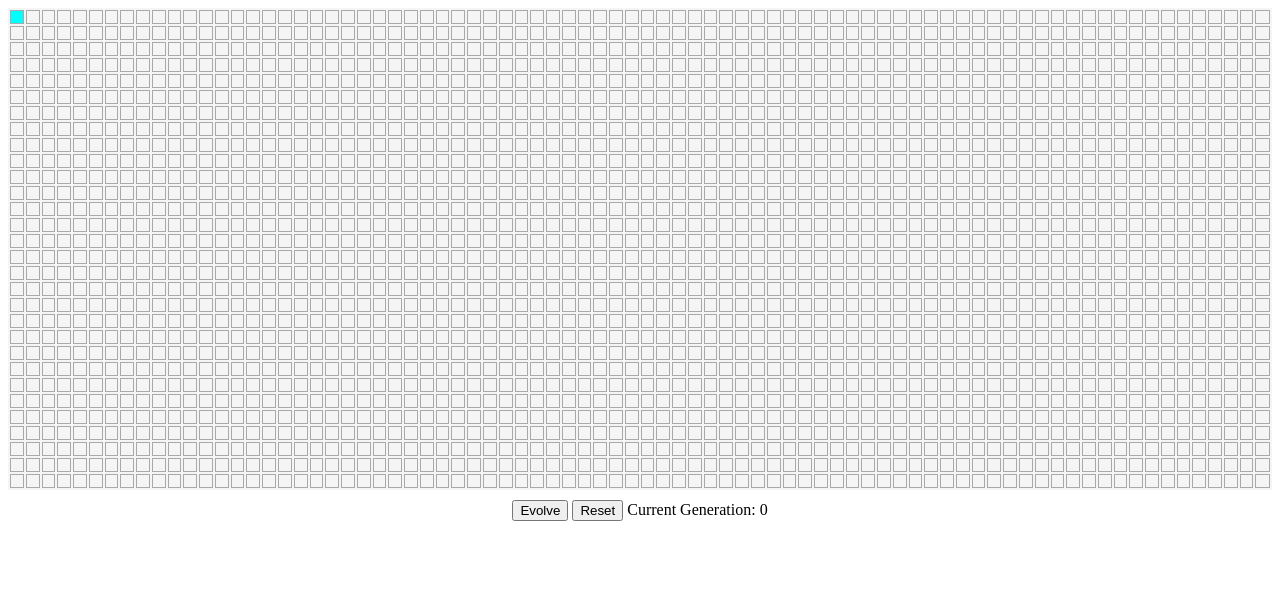
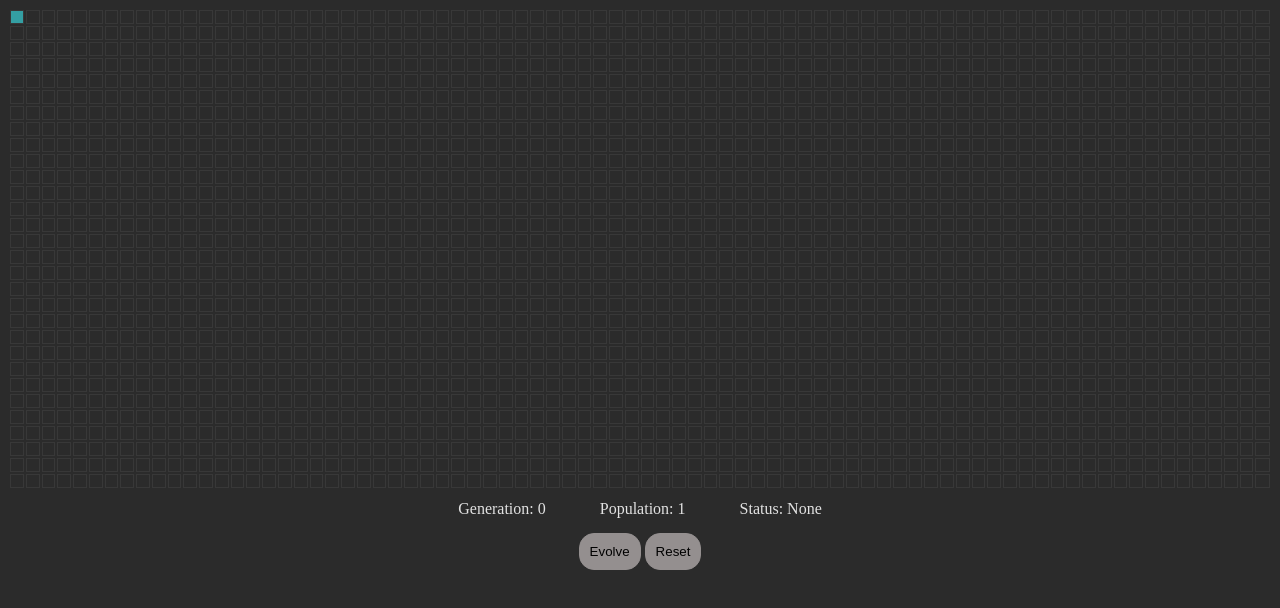
Before and after one commit to Exyss/game-of-life, a plain HTML site: page index.html in a window 1280 px wide. Both pictures are taken after a click on the element 16 px from the left and 17 px from the top of the page. Drawn offline with Linux system fonts and the light colour scheme.

Commit message:
Added Pen and Statistics

```diff
--- a/app/logic.js
+++ b/app/logic.js
@@ -77,6 +77,7 @@ function getNeighborCount(row, col) {
 }
 
 function createNextGen() {
+
     for (row in currGen) {
         for (col in currGen[row]) {
 
@@ -86,21 +87,22 @@ function createNextGen() {
             if (currGen[row][col] == 1) {
 
                 if (neighbors < 2) {
-                    nextGen[row][col] = 0;
+                    nextGen[row][col] = 0;  //the cell dies because she is sad
+                    updatePopulation(-1);
                 }
                 else if (neighbors == 2 || neighbors == 3) {
-                    nextGen[row][col] = 1;
+                    nextGen[row][col] = 1;  //the cell lives on! yay!
                 }
                 else if (neighbors > 3) {
-                    nextGen[row][col] = 0;
+                    nextGen[row][col] = 0;  //the cell dies due to "overcrowding"
+                    updatePopulation(-1);
                 }
             }
             else if (currGen[row][col] == 0) {
-                // If Dead or Empty
-
+                // If not already occupied
                 if (neighbors == 3) {
-                    // Propogate the species
-                    nextGen[row][col] = 1;  //Birth?
+                    nextGen[row][col] = 1;  //a new cell is born! HYPERS!
+                    updatePopulation(+1);
                 }
             }
         }
--- a/app/world.js
+++ b/app/world.js
@@ -1,6 +1,8 @@
 const rows = 30;
 const cols = 80;
-var gen = 0;
+let gen = 0;
+let population = 0;
+let isPenEnabled = false;
 
 function createWorld() {
 
@@ -16,7 +18,10 @@ function createWorld() {
             let cell = document.createElement('td');
             cell.setAttribute('id', i + '-' + j);
             cell.setAttribute('class', 'dead');
-            cell.addEventListener('click', cellClick);
+            cell.addEventListener('click', updateCell);
+            cell.addEventListener('mousemove', updateCellsWithPen);  //
+            this.addEventListener('mousedown', enablePen);          // "pen" enables faster setup
+            this.addEventListener('mouseup', disablePen);           //
             tr.appendChild(cell);
         }
         table.appendChild(tr);
@@ -42,20 +47,61 @@ function updateWorld() {
     }
 }
 
-function cellClick() {
+function enablePen(){
+    isPenEnabled = true;
+}
+
+function disablePen(){
+    isPenEnabled = false;
+}
+
+function updateCellsWithPen() {
+
+    if(isPenEnabled){
+        let loc = this.id.split("-");
+        let row = Number(loc[0]); //Get i
+        let col = Number(loc[1]); //Get j
+
+        // Select alive for all
+        if (this.className != 'alive'){
+            this.setAttribute('class', 'alive');
+            currGen[row][col] = 1;
+            updatePopulation(+1);
+        }
+    }
+}
+
+function updateCell() {
 
     let loc = this.id.split("-");
     let row = Number(loc[0]); //Get i
     let col = Number(loc[1]); //Get j
 
-    // Select alive or dead
-    if (this.className === 'alive'){
+    // Switch between alive or dead
+    if (this.className != 'alive'){
+        this.setAttribute('class', 'alive');
+        currGen[row][col] = 1;
+        updatePopulation(+1);
+    }
+    else{
         this.setAttribute('class', 'dead');
         currGen[row][col] = 0;
-    }else{
-        this.setAttribute('class', 'alive');
-        currGen[row][col] = 1;
+        updatePopulation(-1);
     }
+}
+
+function updatePopulation(increment){
+    population += increment;
+    document.getElementById("population").innerHTML = population;
+}
+
+function updateStatus(new_status){
+    document.getElementById("status").innerHTML = new_status;
+}
+
+function updateGeneration(increment){
+    gen += increment;
+    document.getElementById("generation").innerHTML = gen;
 }
 
 function setup(){
@@ -66,11 +112,25 @@ function setup(){
 
 function evolve(){
 
+    oldPopulation = population;
     createNextGen();
     updateCurrGen();
+    updateGeneration(+1);
     updateWorld();
-    gen++;
-    document.getElementById("counter").innerHTML = gen;
+
+    if(population == 0){
+        updateStatus("Extinct");
+        document.getElementById("evolve").disabled = true;
+    }
+    else if(population > oldPopulation){
+        updateStatus("Growing");
+    }
+    else if(population < oldPopulation){
+        updateStatus("Decaying");
+    }
+    else{
+        updateStatus("Stasis");
+    }
 }
 
 function reset() {
@@ -86,6 +146,8 @@ function reset() {
             }
         }
     }
-    gen = 0;
-    document.getElementById("counter").innerHTML = gen;
+    updateGeneration(-gen);
+    updatePopulation(-population);
+    updateStatus("None");
+    document.getElementById("evolve").disabled = false;
 }
--- a/index.html
+++ b/index.html
@@ -8,12 +8,17 @@
     <script src="app/world.js"></script>
     <script src="app/logic.js"></script>
 <body>
-    <div id="world">
-    </div>
-    <div>
-        <input type="button" value="Evolve" onclick="evolve()">
-        <input type="button" value="Reset" onclick="reset()">
-        <span>Current Generation: <span id="counter">0</span></span>
+    <div id="world"></div>
+    <div id="hud">
+        <div id="statistics">
+            <span>Generation: <span id="generation">0</span></span>
+            <span>Population: <span id="population">0</span></span>
+            <span>Status: <span id="status">None</span></span>
+        </div>
+        <div id="buttons">
+            <input type="button" id="evolve" value="Evolve" onclick="evolve()">
+            <input type="button" id="reset" value="Reset" onclick="reset()">
+        </div>
     </div>
     <script>window.onload=()=>{setup();}</script>
 </body>
--- a/style.css
+++ b/style.css
@@ -1,19 +1,48 @@
-#world {
+:root{
+    --light: #e2e2e2;
+    --dark-gray: #383838;
+    --darker-gray: #2b2b2b;
+    --button: #948f8f;
+    --button-hover: #838282;
+    --cell-alive: #349fa3;
+}
+
+body{
+    text-align: center;
+    background-color: var(--darker-gray);
+    color: var(--light);
+}
+
+#world{
     padding-bottom: 10px;
 }
-body{
-    text-align: center;
-}
-table {
-    background-color: whitesmoke;
+table{
+    background-color: var(--darker-gray);
 	margin: 0px auto;
 }
-td {
-    border: 1px solid darkgray;
+td{
+    border: 1px solid var(--dark-gray);
     width: 10px;
     height: 10px;
 }
 
+#statistics span:not([id]){    /* do not apply to value spans*/
+    margin: 25px 25px;
+}
+
+#buttons{
+    margin: 15px 0px;
+}
+input[type=button]{
+    padding: 10px;
+    background-color: var(--button);
+    border: 1px solid var(--button);
+    border-radius: 15px;
+}
+input[type=button]:hover{
+    background-color: var(--button-hover);
+}
+
 .alive{
-    background-color: aqua;
+    background-color: var(--cell-alive);
 }
```
